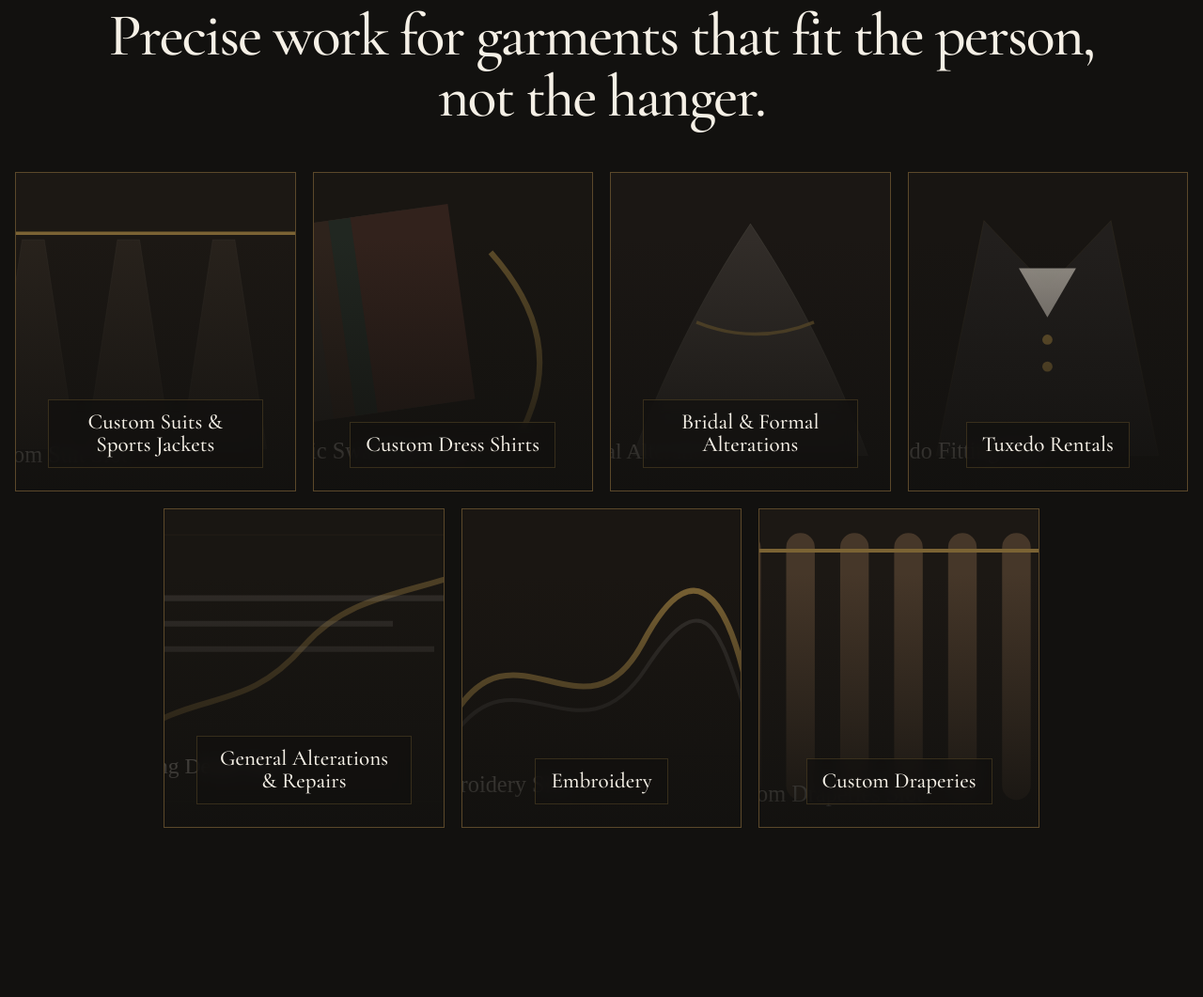
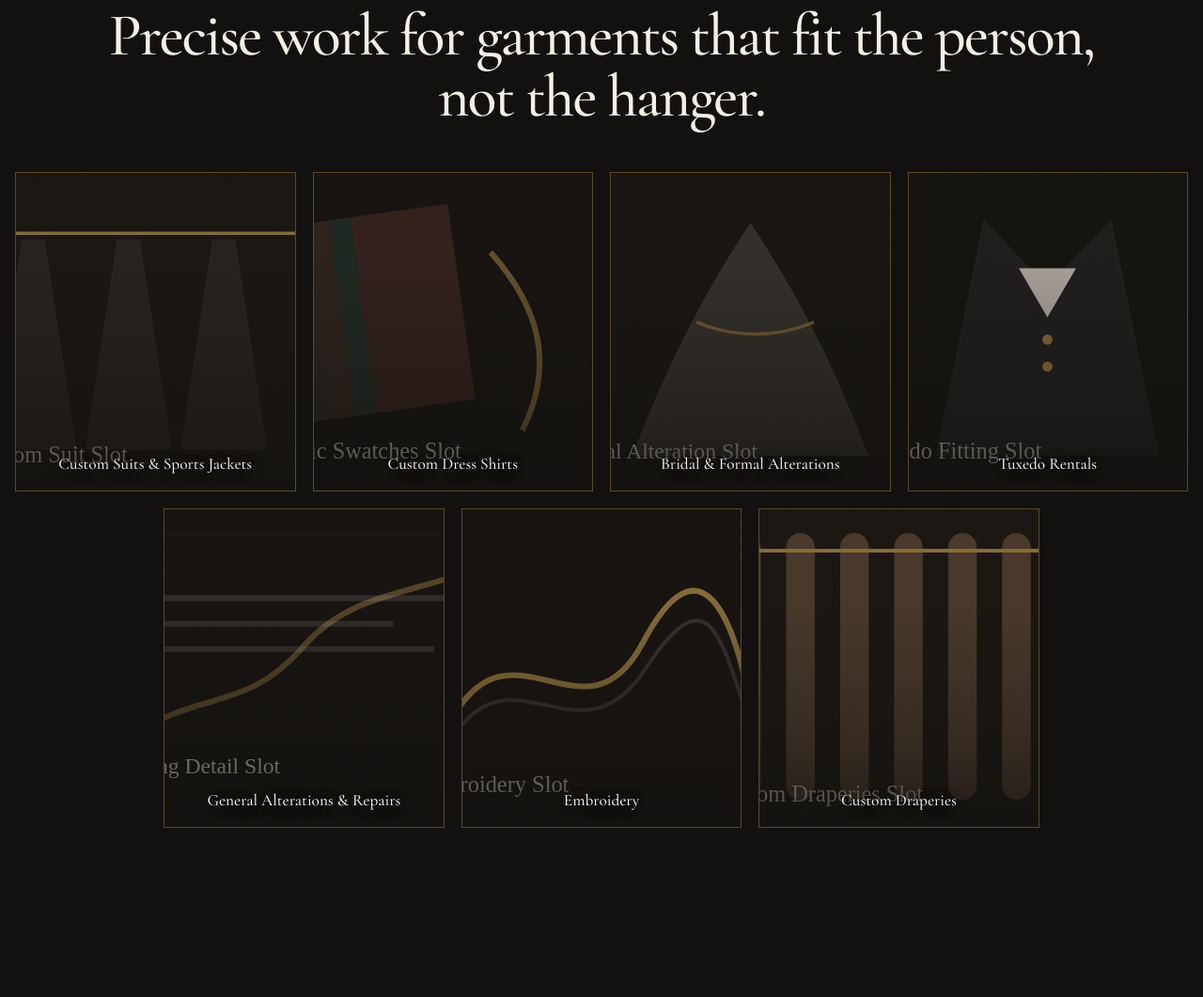
Before and after one commit to MustafaKhan-007/GMCustomClothier, a Flask app: page / in a window 1280 px wide. Shown: the part 1091-2152 px from the top of the page at 94% size. Run offline with Flask 3, Linux system fonts and the light colour scheme.

Commit message:
Refine craft tile title treatment
Co-authored-by: Cursor <cursoragent@cursor.com>

```diff
--- a/static/css/style.css
+++ b/static/css/style.css
@@ -302,7 +302,7 @@ p { margin: 0 0 18px; color: var(--muted); }
   min-height: 340px;
   position: relative;
   overflow: hidden;
-  padding: 24px;
+  padding: 24px 22px 18px;
   display: flex;
   flex-direction: column;
   justify-content: flex-end;
@@ -318,7 +318,7 @@ p { margin: 0 0 18px; color: var(--muted); }
   width: 100%;
   height: 100%;
   object-fit: cover;
-  opacity: .62;
+  opacity: .72;
   transition: transform .8s cubic-bezier(.16, 1, .3, 1), opacity .25s ease;
 }
 
@@ -326,21 +326,19 @@ p { margin: 0 0 18px; color: var(--muted); }
   content: "";
   position: absolute;
   inset: 0;
-  background: linear-gradient(180deg, transparent 20%, rgba(18, 17, 15, .92));
+  background: linear-gradient(180deg, rgba(18, 17, 15, .04) 28%, rgba(18, 17, 15, .36) 72%, rgba(18, 17, 15, .72));
 }
 
-.service-card:hover img { transform: scale(1.05); opacity: .78; }
+.service-card:hover img { transform: scale(1.05); opacity: .82; }
 .service-card h3 {
   position: relative;
   z-index: 1;
-  max-width: 92%;
+  max-width: 88%;
   margin: 0;
-  padding: 12px 16px;
-  background: rgba(18, 17, 15, .7);
-  border: 1px solid rgba(176, 141, 69, .24);
   color: var(--ivory);
-  font-size: clamp(1.35rem, 1.8vw, 1.8rem);
-  backdrop-filter: blur(8px);
+  font-size: clamp(1.08rem, 1.35vw, 1.38rem);
+  line-height: 1.08;
+  text-shadow: 0 2px 14px rgba(0, 0, 0, .9), 0 0 1px rgba(0, 0, 0, .9);
 }
 
 .split-section {
```
